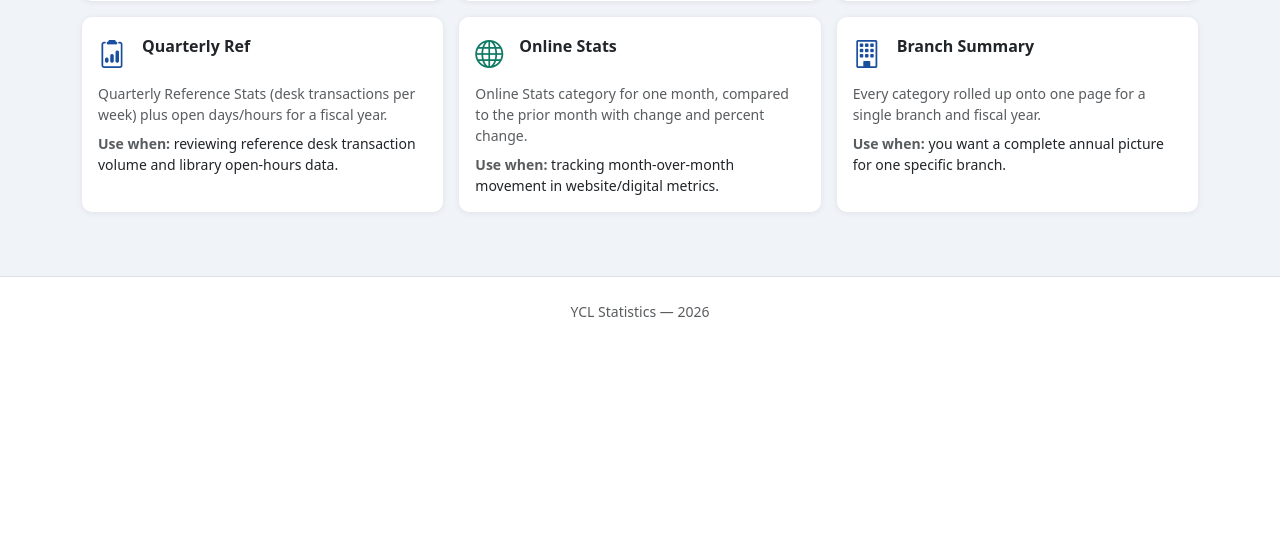
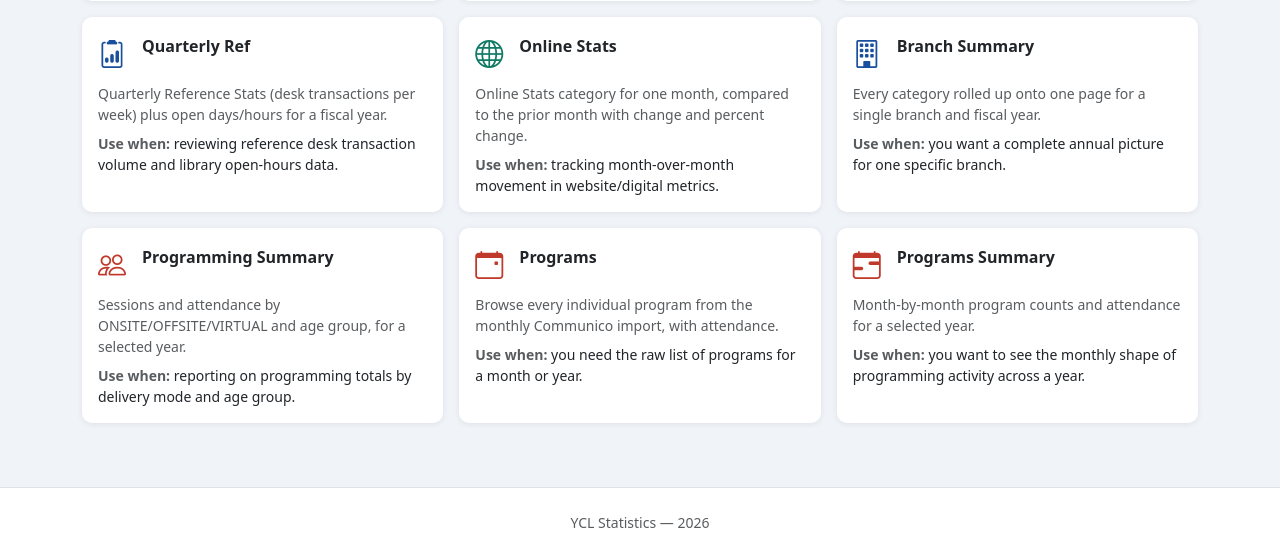
Before and after one commit to mdcasa/librarystats-ycl, a Flask app: page /reports in a window 1280 px wide. Shown: the part 574-1131 px from the top of the page. Before the commit the page ends 891 px from the top, so only its background shows below. Run offline with Flask 3, Linux system fonts and the light colour scheme; a user stored in the database is signed in.

Commit message:
Add Programs Summary report and fix dead Reports index cards
/reports/programs/summary shows a month-by-month breakdown of program count
and attendance for a selected year, drilling into the existing Programs
report for detail. Study room bookings stay excluded.

Also: the Programming Summary/Programs cards added in the prior commit went
into reports/index.html, but that file is shadowed by templates/reports/index.html
(the one actually rendered by /reports) and so never appeared. Removed the
dead top-level copy and added all three programming report cards to the
real template.

Co-Authored-By: Claude Sonnet 5 <noreply@anthropic.com>

```diff
--- a/app.py
+++ b/app.py
@@ -1147,6 +1147,46 @@ def report_programs():
                            available_years=available_years, branches=branches,
                            months=MONTHS, sel_year=year, sel_month=month,
                            sel_branch=branch_id, programs=programs, summary=summary)
+
+
+@app.route('/reports/programs/summary')
+def report_programs_summary():
+    from models import ProgramEvent
+
+    year = request.args.get('year', type=int)
+
+    available_years = [r[0] for r in db.session.query(ProgramEvent.year).distinct()
+                                                 .order_by(ProgramEvent.year.desc()).all()]
+    monthly = year_total = None
+
+    if year:
+        rows = (db.session.query(
+                    ProgramEvent.month,
+                    db.func.count(ProgramEvent.id),
+                    db.func.coalesce(db.func.sum(ProgramEvent.attendance), 0))
+                .filter(ProgramEvent.year == year,
+                        ProgramEvent.location_mode != 'STUDY_ROOM')
+                .group_by(ProgramEvent.month)
+                .all())
+        by_month = {m: (count, attendance) for m, count, attendance in rows}
+
+        monthly = []
+        for m in range(1, 13):
+            count, attendance = by_month.get(m, (0, 0))
+            monthly.append({
+                'month': m,
+                'label': MONTHS[m - 1],
+                'count': count,
+                'attendance': attendance,
+            })
+        year_total = {
+            'count':      sum(row['count'] for row in monthly),
+            'attendance': sum(row['attendance'] for row in monthly),
+        }
+
+    return render_template('reports/programs_summary.html',
+                           available_years=available_years, sel_year=year,
+                           monthly=monthly, year_total=year_total)
 
 
 @app.route('/reports/online')
--- a/templates/reports/index.html
+++ b/templates/reports/index.html
@@ -69,5 +69,20 @@
       'Branch Summary',
       'Every category rolled up onto one page for a single branch and fiscal year.',
       'you want a complete annual picture for one specific branch.') }}
+
+  {{ report_card('report_programming', 'bi-people', '#c0392b',
+      'Programming Summary',
+      'Sessions and attendance by ONSITE/OFFSITE/VIRTUAL and age group, for a selected year.',
+      'reporting on programming totals by delivery mode and age group.') }}
+
+  {{ report_card('report_programs', 'bi-calendar-event', '#c0392b',
+      'Programs',
+      'Browse every individual program from the monthly Communico import, with attendance.',
+      'you need the raw list of programs for a month or year.') }}
+
+  {{ report_card('report_programs_summary', 'bi-calendar-range', '#c0392b',
+      'Programs Summary',
+      'Month-by-month program counts and attendance for a selected year.',
+      'you want to see the monthly shape of programming activity across a year.') }}
 </div>
 {% endblock %}
```
Also changed, not shown: reports/index.html (deleted, +0 -109 lines), reports/programs_summary.html (added, +73 -0 lines).
